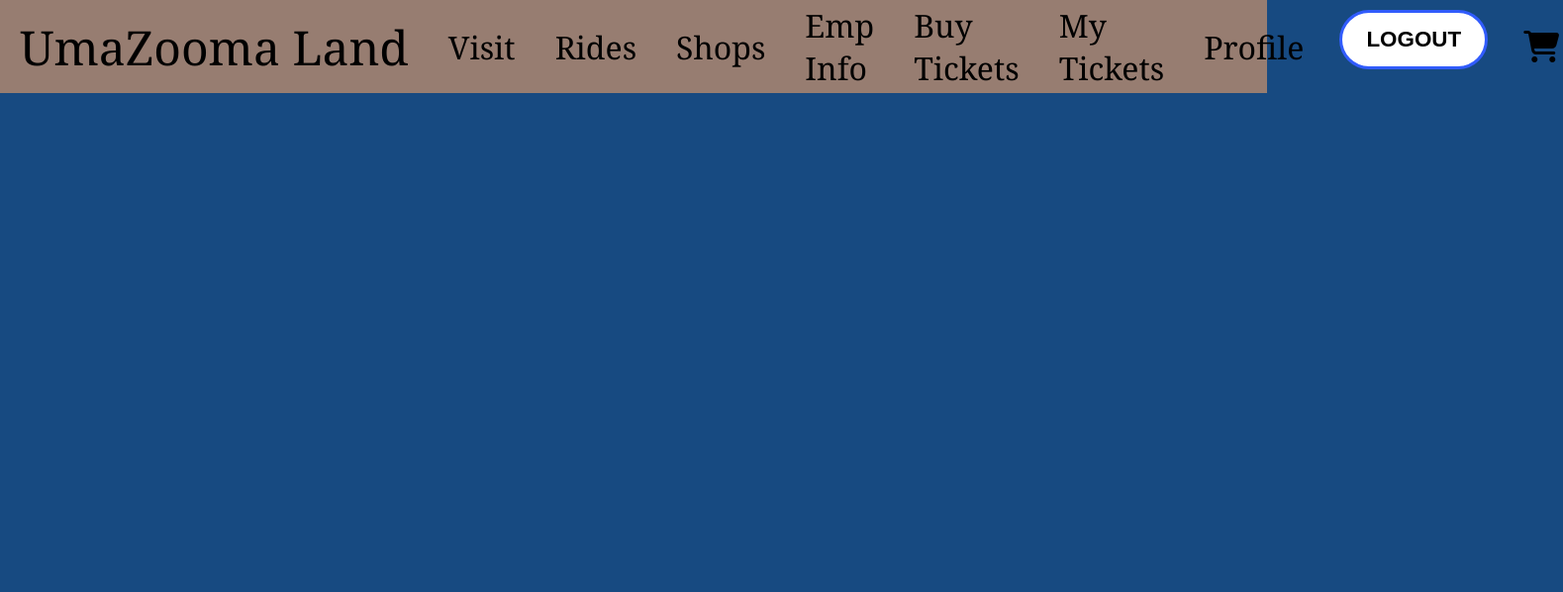
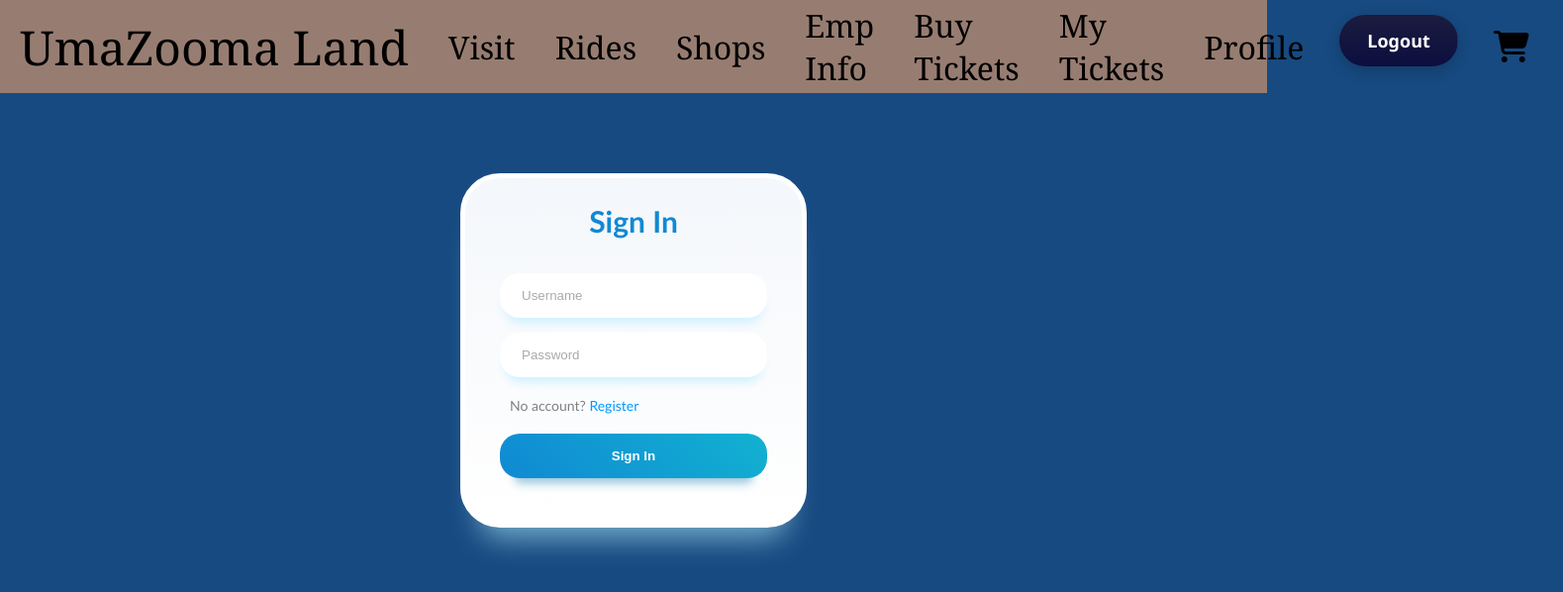
Before and after one commit to Colep39/themepark-ms, a React (Vite) app in the folder themepark_ms/: page / in a window 1280 px wide. Shown: the top 598 px of the page at 99% size, 1579 px wide, since content can reach past the window. Built offline with nearby package versions, Linux system fonts and the light colour scheme.

Commit message:
Added sign in form, fixed login button, connected some pages

```diff
--- a/themepark_ms/package.json
+++ b/themepark_ms/package.json
@@ -12,6 +12,7 @@
   "dependencies": {
     "react": "^19.0.0",
     "react-dom": "^19.0.0",
+    "react-icons": "^5.5.0",
     "react-router-dom": "^7.3.0"
   },
   "devDependencies": {
--- a/themepark_ms/src/App.css
+++ b/themepark_ms/src/App.css
@@ -7,7 +7,6 @@ body{
   color: white;
 }
 .container{
-  text-align: center;
   font-size: 2rem;
   font-family: 'Trebuchet MS', 'Lucida Sans Unicode', 'Lucida Grande', 'Lucida Sans', Arial, sans-serif;
 }
@@ -25,7 +24,7 @@ body{
   top: 0;
   z-index: 1000;
 }
-.nav a, button{
+.nav a{
   color: inherit;
   text-decoration: none;
   height: 100%;
@@ -52,30 +51,6 @@ body{
   color: white;
   border-radius: 10px;
 }
-button{
-  margin-top: 10px;
-  width: 150px;
-  height: 60px;
-  border: 3px solid #315cfd;
-  border-radius: 45px;
-  transition: all 0.3s;
-  cursor: pointer;
-  background: white;
-  font-size: .7em;
-  font-weight: 550;
-  display: flex;
-  justify-content: center;
-  align-items: center;
-}
-button:hover{
-  background: #315cfd;
-  color: white;
-  font-size: .9em;
-}
-button:active{
-  transform: scale(0.95); /* Shrinks slightly on click */
-  background: rgba(0, 0, 0, 0.8); /* Darker background */
-}
 @media screen and (max-width: 768px){
   .nav{
     flex-direction: column;
@@ -92,3 +67,67 @@ button:active{
   background-color: rgb(151, 125, 113);
   color: black;
 }
+
+/* From Uiverse.io by KlaujonRuamni */
+.beautiful-button {
+  position: relative;
+  display: inline-block;
+  background: linear-gradient(to bottom, #1b1c3f, #0c0e3f);
+ /* Gradient background */
+  color: white;
+ /* White text color */
+  font-family: "Segoe UI", sans-serif;
+ /* Stylish and legible font */
+  font-weight: bold;
+  font-size: 18px;
+ /* Large font size */
+  border: none;
+ /* No border */
+  border-radius: 30px;
+ /* Rounded corners */
+  padding: 14px 28px;
+ /* Large padding */
+  cursor: pointer;
+ /* Cursor on hover */
+  box-shadow: 0 5px 15px rgba(0, 0, 0, 0.2);
+ /* Subtle shadow */
+  animation: button-shimmer 2s infinite;
+  transition: all 0.3s ease-in-out;
+ /* Smooth transition */
+  margin-top: 15px;
+}
+
+/* Hover animation */
+.beautiful-button:hover {
+  background: linear-gradient(to bottom, #2c2f63, #5b67b7);
+  animation: button-particles 1s ease-in-out infinite;
+  transform: translateY(-2px);
+}
+
+/* Click animation */
+.beautiful-button:active {
+  transform: scale(0.95);
+  box-shadow: 0 2px 10px rgba(0, 0, 0, 0.3);
+}
+
+/* Shimmer animation */
+@keyframes button-shimmer {
+  0% {
+    background-position: left top;
+  }
+
+  100% {
+    background-position: right bottom;
+  }
+}
+
+/* Particle animation */
+@keyframes button-particles {
+  0% {
+    background-position: left top;
+  }
+
+  100% {
+    background-position: right bottom;
+  }
+}
--- a/themepark_ms/src/App.jsx
+++ b/themepark_ms/src/App.jsx
@@ -10,6 +10,8 @@ import { Route, Routes} from "react-router-dom"
 import BuyTickets from './pages/buy-tickets'
 import MyTickets from './pages/My-Tickets'
 import Profile from './pages/Profile'
+import Login from './pages/Login'
+import Register from './pages/Register'
 
 function App() {
 
@@ -18,6 +20,7 @@ function App() {
       <NavBar />
       <div className="container">
         <Routes>
+          <Route path="/" element={<Login />} />
           <Route path="/home" element={<Home />} />
           <Route path="/rides" element={<Rides />} />
           <Route path="/shops" element={<Shops />} />
@@ -27,6 +30,7 @@ function App() {
           <Route path="/mytickets" element={<MyTickets />} />
           <Route path="/profile" element={<Profile />} />
           <Route path="/cart" element={<Cart />} />
+          <Route path="/register" element={<Register />} />
         </Routes>
       </div>
     </>
--- a/themepark_ms/src/NavBar.jsx
+++ b/themepark_ms/src/NavBar.jsx
@@ -1,7 +1,12 @@
 import PropTypes from 'prop-types';
 import { Link, useMatch, useResolvedPath } from 'react-router-dom';
+import {useNavigate} from 'react-router-dom';
 
 export default function NavBar() {
+    const navigate = useNavigate();
+    const handleLogout = () => {
+        navigate('/');
+    }
   return (
     <>
         <nav className="nav">
@@ -15,9 +20,9 @@ export default function NavBar() {
                 <CustomLink to="/mytickets">My Tickets</CustomLink>
                 <CustomLink to="/profile">Profile</CustomLink>
                 <li>
-                    <div className="logout-btn">
-                        <button>LOGOUT</button>
-                    </div>
+                    <button className="beautiful-button" onClick={handleLogout}>
+                        Logout
+                    </button>
                 </li>
                 <CustomLink to="/cart"><i className="fa fa-shopping-cart"></i></CustomLink>
             </ul>
--- /dev/null
+++ b/themepark_ms/src/pages/Login.css
@@ -0,0 +1,97 @@
+.login-container {
+    max-width: 350px;
+    background: #F8F9FD;
+    background: linear-gradient(0deg, rgb(255, 255, 255) 0%, rgb(244, 247, 251) 100%);
+    border-radius: 40px;
+    padding: 25px 35px;
+    border: 5px solid rgb(255, 255, 255);
+    box-shadow: rgba(133, 189, 215, 0.8784313725) 0px 30px 30px -20px;
+    margin: 20px;
+  }
+
+  .heading {
+    text-align: center;
+    font-weight: 900;
+    font-size: 30px;
+    color: rgb(16, 137, 211);
+  }
+
+  .form {
+    margin-top: 20px;
+  }
+
+  .form .input {
+    width: 100%;
+    background: white;
+    border: none;
+    padding: 15px 20px;
+    border-radius: 20px;
+    margin-top: 15px;
+    box-shadow: #cff0ff 0px 10px 10px -5px;
+    border-inline: 2px solid transparent;
+  }
+
+  .form .input::-moz-placeholder {
+    color: rgb(170, 170, 170);
+  }
+
+  .form .input::placeholder {
+    color: rgb(170, 170, 170);
+  }
+
+  .form .input:focus {
+    outline: none;
+    border-inline: 2px solid #12B1D1;
+  }
+
+  .form .forgot-password, .no-account {
+    display: block;
+    margin-top: 10px;
+    margin-left: 10px;
+  }
+
+  .form .forgot-password a, .no-account a {
+    font-size: 11px;
+    color: #0099ff;
+    text-decoration: none;
+  }
+
+  .form .login-button {
+    display: block;
+    width: 100%;
+    font-weight: bold;
+    background: linear-gradient(45deg, rgb(16, 137, 211) 0%, rgb(18, 177, 209) 100%);
+    color: white;
+    padding-block: 15px;
+    margin: 20px auto;
+    border-radius: 20px;
+    box-shadow: rgba(133, 189, 215, 0.8784313725) 0px 20px 10px -15px;
+    border: none;
+    transition: all 0.2s ease-in-out;
+  }
+
+  .form .login-button:hover {
+    transform: scale(1.03);
+    box-shadow: rgba(133, 189, 215, 0.8784313725) 0px 23px 10px -20px;
+    cursor: pointer;
+  }
+
+  .form .login-button:active {
+    transform: scale(0.95);
+    box-shadow: rgba(133, 189, 215, 0.8784313725) 0px 15px 10px -10px;
+  }
+  .no-account {
+    color: grey;
+    font-size: 14px;
+    margin-top: 20px;
+  }
+  .login-page{
+    display: flex;
+    justify-content: center;
+    align-items: center;
+    height: 40vh;
+    margin-top: 100px;
+  }
+  #register-text{
+    font-size: 14px;
+  }
--- /dev/null
+++ b/themepark_ms/src/pages/Login.jsx
@@ -0,0 +1,71 @@
+import "./Login.css";
+import { useState } from 'react';
+
+const Login = () => {
+    const [formData, setFormData] = useState({
+        name: '',
+        email: '',
+    });
+    const [errors, setErrors] = useState({
+        name: '',
+        email: '',
+    });
+     // Handle input field changes
+  const handleInputChange = (e) => {
+    const { name, value } = e.target;
+    setFormData({
+      ...formData,
+      [name]: value,
+    });
+  };
+
+  // Validate the form fields
+  const validate = () => {
+    let tempErrors = { name: '', email: '' };
+    let isValid = true;
+
+    if (!formData.name) {
+      tempErrors.name = 'Name is required';
+      isValid = false;
+    }
+
+    if (!formData.email) {
+      tempErrors.email = 'Email is required';
+      isValid = false;
+    } else if (!/\S+@\S+\.\S+/.test(formData.email)) {
+      tempErrors.email = 'Email is invalid';
+      isValid = false;
+    }
+
+    setErrors(tempErrors);
+    return isValid;
+  };
+
+  // Handle form submission
+  const handleSubmit = (e) => {
+    e.preventDefault();
+    if (validate()) {
+      // Handle form submission (e.g., API call)
+      console.log('Form submitted:', formData);
+    }
+  };
+    return (
+    <form onSubmit={handleSubmit} className="login-page">
+            {/*<!-- From Uiverse.io by Smit-Prajapati --> */}
+            <div className="login-container">
+                <div className="heading">Sign In</div>
+                <form action="" className="form">
+                <input required="" className="input" type="text" name="username" id="username" placeholder="Username" value={formData.username} onChange={handleInputChange}/>
+                {errors.name && <span style={{ color: 'red' }}>{errors.name}</span>}
+                <input required="" className="input" type="password" name="password" id="password" placeholder="Password" value={formData.password} onChange={handleInputChange}/>
+                {errors.email && <span style={{ color: 'red' }}>{errors.email}</span>}
+                <span className="no-account">No account? <a href="/register" id="register-text">Register</a></span>
+                <input className="login-button" type="submit" value="Sign In"></input>
+
+                </form>
+            </div>
+    </form>
+    )
+}
+
+export default Login;
--- /dev/null
+++ b/themepark_ms/src/pages/Register.jsx
@@ -0,0 +1,11 @@
+import "./Register.css";
+
+const Register = () => {
+    return (
+        <>
+
+        </>
+    )
+}
+
+export default Register;
--- a/themepark_ms/src/pages/Rides.css
+++ b/themepark_ms/src/pages/Rides.css
@@ -18,5 +18,5 @@ img{
     grid-template-columns: 1fr 1fr 1fr;
     gap: 20px;
     padding: 20px;
-
+    text-align: center;
 }
--- a/themepark_ms/src/pages/Visit.css
+++ b/themepark_ms/src/pages/Visit.css
@@ -91,3 +91,19 @@ footer{
     width: 100%;
     left: 0;
 }
+.location-info{
+    text-align: center;
+}
+.buy-tickets-btn{
+    background-color: #333;
+    color: white;
+    padding: 10px 20px;
+    border-radius: 10px;
+    text-decoration: none;
+    margin-top: 20px;
+    display: inline-block;
+    cursor: pointer;
+    height: 60px;
+    width: 150px;
+    font-size: 1rem;
+}
--- a/themepark_ms/src/pages/Visit.jsx
+++ b/themepark_ms/src/pages/Visit.jsx
@@ -1,6 +1,11 @@
 import './Visit.css';
+import {useNavigate} from 'react-router-dom';
 
 export default function Visit(){
+    const navigate = useNavigate();
+    const handleBuyTickets = () => {
+        navigate('/buytickets');
+    }
     return (
         <>
             <div className="img-container">
@@ -52,7 +57,7 @@ export default function Visit(){
                     <div className="price">Student</div>
                     <div className="price">FREE</div>
                 </div>
-                <div className="btn-container"> <button className="buy-tickets-btn">Buy Tickets</button></div>
+                <div className="btn-container"> <button className="buy-tickets-btn" onClick={handleBuyTickets}>Buy Tickets</button></div>
             </div>
 
             <footer>
```
Also changed, not shown: themepark_ms/src/pages/Register.css (added), 1 other file (tests, documents, lock files or other folders).
